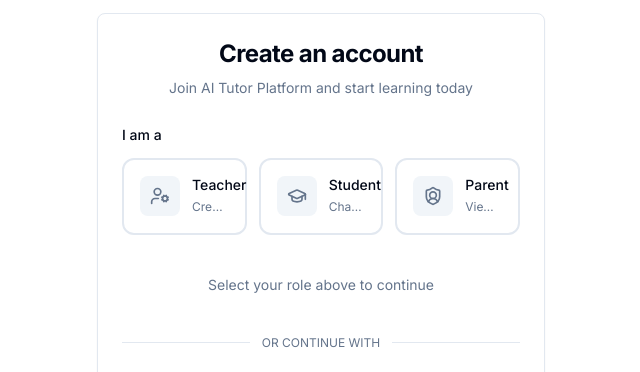
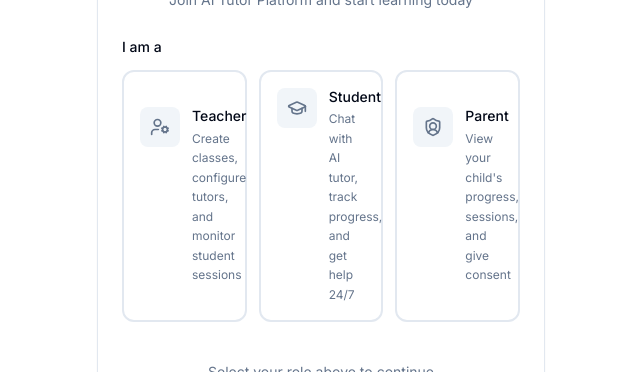
Before and after one commit to EXCONDE01/-AI-Tutor-Platform, a Next.js app: page /sign-up in a window 1280 px wide. Shown: the part 144-516 px from the top of the page, without its empty margins (319-959 px from the left). Built offline with nearby package versions, Linux system fonts and the light colour scheme; no server answers; what @neon/auth would draw is missing.

Commit message:
Fix text truncation in role cards

```diff
--- a/src/app/sign-up/page.tsx
+++ b/src/app/sign-up/page.tsx
@@ -152,7 +152,7 @@ function SignUpContent() {
           {/* Role Selection */}
           <div className="space-y-3">
             <Label className="text-sm font-medium text-foreground">I am a</Label>
-            <div className="grid grid-cols-1 md:grid-cols-3 gap-3" role="radiogroup" aria-label="Select your role">
+            <div className="grid grid-cols-1 md:grid-cols-3 gap-3" role="radiogroup" aria-label="Select your role" style={{ minHeight: '160px' }}>
               {ROLE_OPTIONS.map((option) => {
                 const Icon = option.icon;
                 const isSelected = selectedRole === option.value;
@@ -188,7 +188,7 @@ function SignUpContent() {
                           {option.label}
                         </div>
                         <div className={cn(
-                          "text-xs mt-1 leading-relaxed truncate",
+                          "text-xs mt-1 leading-relaxed",
                           isSelected ? "text-primary/70" : "text-muted-foreground"
                         )}>
                           {option.description}
```
